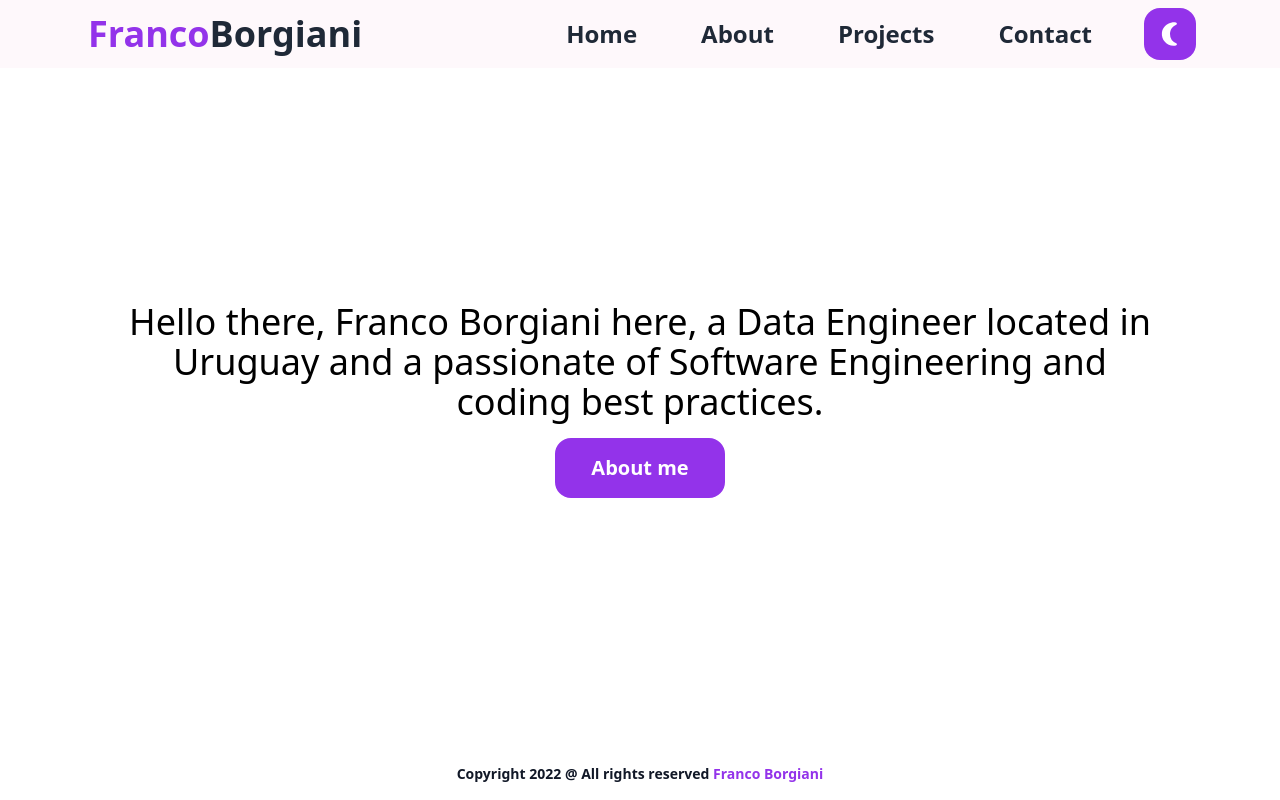
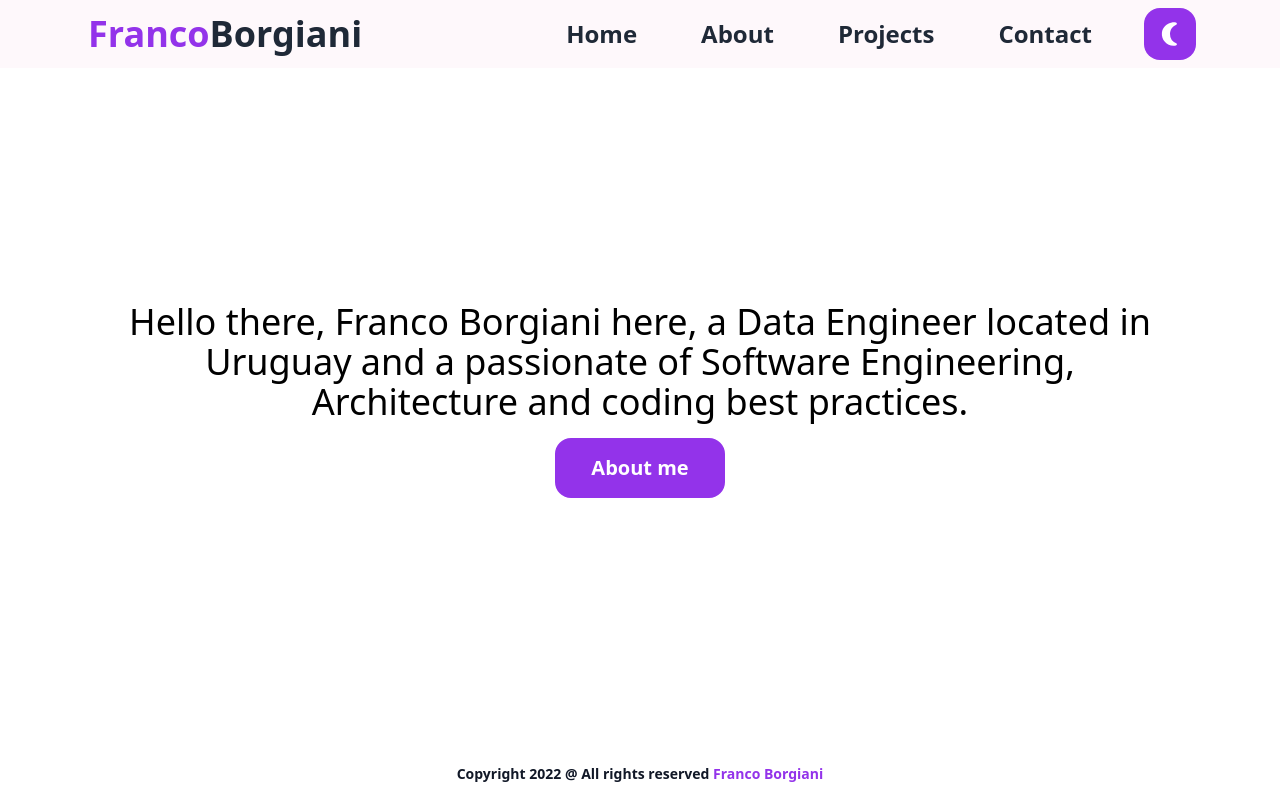
Before and after one commit to borgi-101/dark-portfolio-next, a Next.js app: page / in a window 1280 px wide. Built offline with nearby package versions, Linux system fonts and the light colour scheme.

Commit message:
[ADD] updated description

```diff
--- a/pages/index.js
+++ b/pages/index.js
@@ -31,7 +31,7 @@ export default function Home() {
             darkmode ? "text-white" : "text-black"
           }`}
         >
-          Hello there, Franco Borgiani here, a Data Engineer located in Uruguay and a passionate of Software Engineering and coding best practices.
+          Hello there, Franco Borgiani here, a Data Engineer located in Uruguay and a passionate of Software Engineering, Architecture and coding best practices.
         </h1>
         <Button darkmode={darkmode} route="/about" content="About me" />
       </Section>
```
